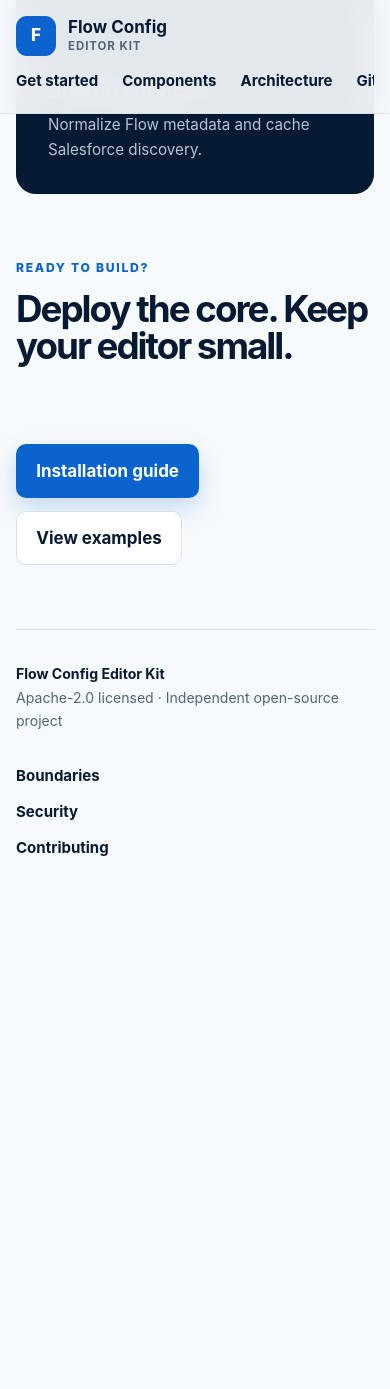
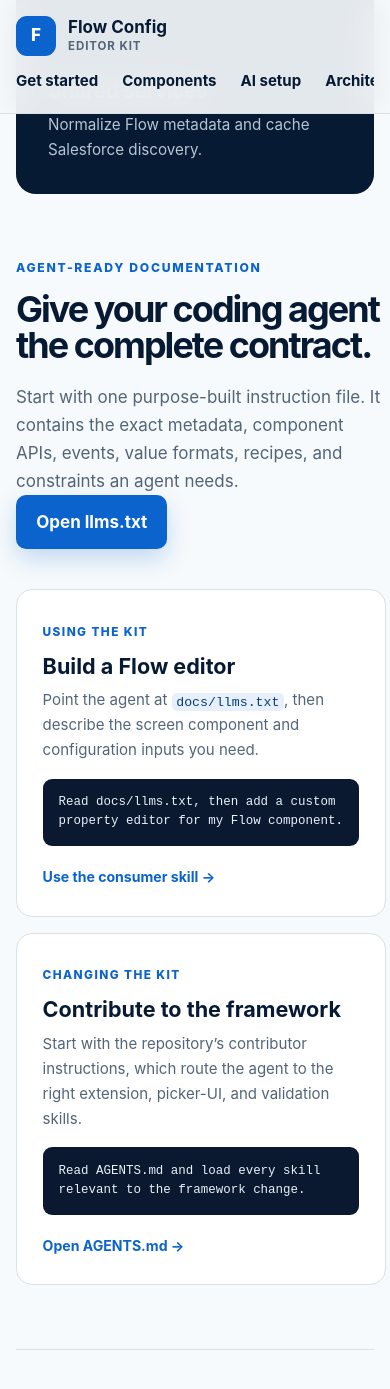
Before and after one commit to RebbePod/flow-config-editor-kit, a Jekyll site: the page built from docs/index.md, in a window 390 px wide and 1400 px high, scrolled down 5665 px. Shown: the top 1389 px of the window. Built offline with Jekyll 4.4.1, drawn with Linux system fonts in a browser that asks for light colours; before the commit the page ends 6558 px from its top, so only the background shows below that.

Commit message:
docs: add agent setup section

```diff
--- a/docs/_layouts/default.html
+++ b/docs/_layouts/default.html
@@ -30,6 +30,7 @@
         <nav class="site-nav" aria-label="Primary navigation">
           <a href="{{ '/GETTING_STARTED/' | relative_url }}">Get started</a>
           <a href="{{ '/COMPONENT_API/' | relative_url }}">Components</a>
+          <a href="{{ '/#agent-setup' | relative_url }}">AI setup</a>
           <a href="{{ '/ARCHITECTURE/' | relative_url }}">Architecture</a>
           <a href="https://github.com/RebbePod/flow-config-editor-kit"
             >GitHub</a
--- a/docs/assets/css/style.css
+++ b/docs/assets/css/style.css
@@ -587,6 +587,72 @@ a:hover {
   color: var(--mint);
 }
 
+.agent-section {
+  display: grid;
+  gap: 4rem;
+  padding-block: 6rem;
+  border-bottom: 1px solid var(--line);
+  grid-template-columns: 0.85fr 1.15fr;
+  scroll-margin-top: 96px;
+}
+
+.agent-section__intro h2 {
+  margin: 0;
+  font-size: clamp(2.25rem, 4.5vw, 3.7rem);
+  letter-spacing: -0.055em;
+  line-height: 1;
+}
+
+.agent-section__intro > p:not(.eyebrow) {
+  margin: 1.25rem 0 0;
+  color: var(--muted);
+}
+
+.agent-paths {
+  display: grid;
+  gap: 1rem;
+}
+
+.agent-paths article {
+  padding: 1.6rem;
+  border: 1px solid var(--line);
+  border-radius: 16px;
+  background: var(--white);
+}
+
+.agent-paths article > span {
+  color: var(--blue);
+  font-size: 0.74rem;
+  font-weight: 800;
+  letter-spacing: 0.12em;
+  text-transform: uppercase;
+}
+
+.agent-paths h3 {
+  margin: 0.55rem 0;
+  font-size: 1.35rem;
+}
+
+.agent-paths p {
+  margin: 0;
+  color: var(--muted);
+  font-size: 0.94rem;
+}
+
+.agent-paths pre {
+  margin: 1rem 0;
+  padding: 0.9rem 1rem;
+  border-radius: 9px;
+  font-size: 0.78rem;
+  line-height: 1.55;
+}
+
+.agent-paths a {
+  font-size: 0.88rem;
+  font-weight: 750;
+  text-decoration: none;
+}
+
 .final-cta {
   display: flex;
   align-items: end;
@@ -652,7 +718,8 @@ a:hover {
 
   .hero,
   .section-heading,
-  .path-section {
+  .path-section,
+  .agent-section {
     grid-template-columns: 1fr;
   }
 
@@ -740,6 +807,11 @@ a:hover {
     padding-top: 4rem;
   }
 
+  .agent-section {
+    gap: 2.5rem;
+    padding-block: 4rem;
+  }
+
   .site-footer nav {
     align-items: flex-start;
     flex-direction: column;
--- a/docs/index.md
+++ b/docs/index.md
@@ -142,6 +142,33 @@ home: true
   </div>
 </section>
 
+<section id="agent-setup" class="agent-section">
+  <div class="agent-section__intro">
+    <p class="eyebrow">Agent-ready documentation</p>
+    <h2>Give your coding agent the complete contract.</h2>
+    <p>Start with one purpose-built instruction file. It contains the exact metadata, component APIs, events, value formats, recipes, and constraints an agent needs.</p>
+    <a class="button button--primary" href="{{ '/llms.txt' | relative_url }}">Open llms.txt</a>
+  </div>
+  <div class="agent-paths">
+    <article>
+      <span>Using the kit</span>
+      <h3>Build a Flow editor</h3>
+      <p>Point the agent at <code>docs/llms.txt</code>, then describe the screen component and configuration inputs you need.</p>
+      <pre><code>Read docs/llms.txt, then add a custom
+property editor for my Flow component.</code></pre>
+      <a href="https://github.com/RebbePod/flow-config-editor-kit/tree/main/.agents/skills/build-flow-config-editor">Use the consumer skill →</a>
+    </article>
+    <article>
+      <span>Changing the kit</span>
+      <h3>Contribute to the framework</h3>
+      <p>Start with the repository’s contributor instructions, which route the agent to the right extension, picker-UI, and validation skills.</p>
+      <pre><code>Read AGENTS.md and load every skill
+relevant to the framework change.</code></pre>
+      <a href="https://github.com/RebbePod/flow-config-editor-kit/blob/main/AGENTS.md">Open AGENTS.md →</a>
+    </article>
+  </div>
+</section>
+
 <section class="final-cta">
   <div>
     <p class="eyebrow">Ready to build?</p>
```
